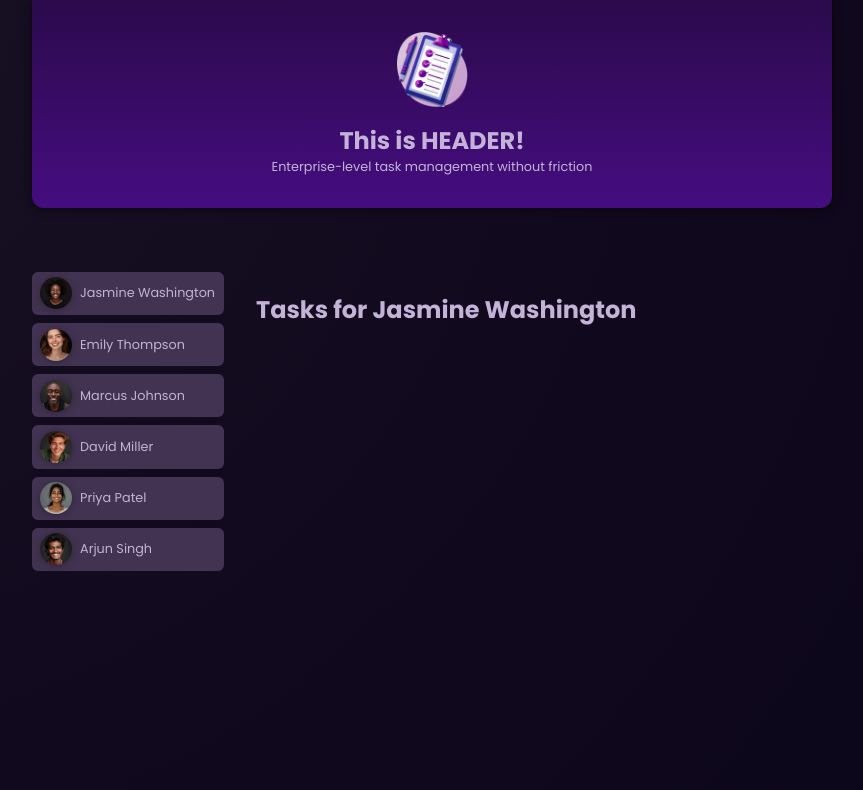
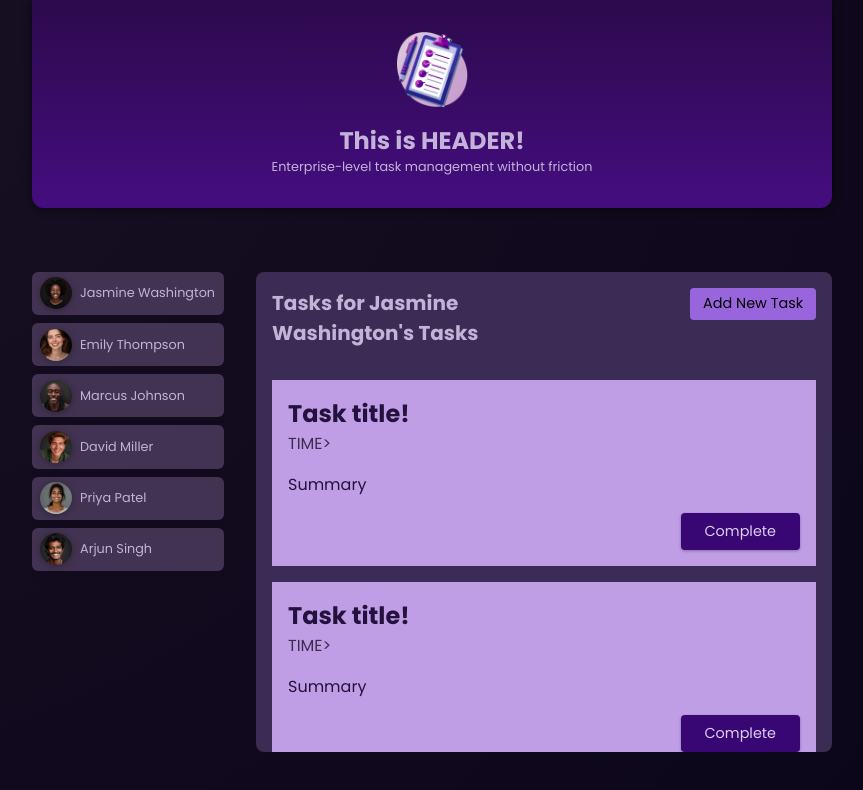
Before and after one commit to ibrahim-bayramov/01-starting-project, an Angular app: page / in a window 1280 px wide. Both pictures are taken after a click on the button "Jasmine Washington". Shown: the top 790 px of the page, without its empty margins (208-1071 px from the left). Built offline with nearby package versions, Linux system fonts and the light colour scheme.

Commit message:
Tasks & Task Component

```diff
--- a/src/app/app.component.html
+++ b/src/app/app.component.html
@@ -8,5 +8,9 @@
             </li>
         }
     </ul>
-    <app-tasks [name]="selectedUser? selectedUser.name : ''"></app-tasks>
+    @if (selectedUser) {
+        <app-tasks [name]="selectedUser.name" />
+    } @else {
+        <p id="fallback">Please select a user</p>
+    }
 </main>
--- /dev/null
+++ b/src/app/tasks/task/task.component.css
@@ -0,0 +1,37 @@
+article {
+  padding: 1rem;
+  color: #25113d;
+  background-color: #bf9ee5;
+}
+
+h2 {
+  margin: 0;
+}
+
+time {
+  color: #3c2c50;
+}
+
+.actions {
+  text-align: right;
+  margin: 0;
+}
+
+.actions button {
+  font: inherit;
+  font-size: 0.9rem;
+  cursor: pointer;
+  background-color: #380774;
+  color: #decdf2;
+  border-radius: 4px;
+  padding: 0.5rem 1.5rem;
+  border: none;
+  box-shadow: 0 1px 3px rgba(0, 0, 0, 0.3);
+  transition: all 0.3s ease;
+}
+
+.actions button:hover,
+.actions button:active {
+  background-color: #4a0774;
+  box-shadow: 0 1px 6px rgba(0, 0, 0, 0.3);
+}
--- /dev/null
+++ b/src/app/tasks/task/task.component.html
@@ -0,0 +1,8 @@
+<article>
+    <h2>Task title!</h2>
+    <time>TIME></time>
+    <p>Summary</p>
+    <p class="actions">
+        <button>Complete</button>
+    </p>
+</article>
--- a/src/app/tasks/tasks.component.css
+++ b/src/app/tasks/tasks.component.css
@@ -0,0 +1,63 @@
+#tasks {
+  padding: 1rem;
+  border-radius: 8px;
+  max-height: 60vh;
+  overflow: auto;
+  background-color: #3a2c54;
+}
+
+header {
+  display: flex;
+  justify-content: space-between;
+  align-items: flex-start;
+  margin-bottom: 2rem;
+  gap: 1rem;
+}
+
+h2 {
+  margin: 0;
+  font-size: 0.9rem;
+  width: 60%;
+  text-wrap: balance;
+}
+
+menu {
+  margin: 0;
+  padding: 0;
+}
+
+menu button {
+  font: inherit;
+  cursor: pointer;
+  background-color: #9965dd;
+  border-radius: 4px;
+  border: none;
+  padding: 0.35rem 0.8rem;
+  font-size: 0.9rem;
+}
+
+menu button:hover,
+menu button:active {
+  background-color: #a565dd
+}
+
+ul {
+  list-style: none;
+  margin: 1rem 0;
+  padding: 0;
+  display: flex;
+  flex-direction: column;
+  gap: 1rem;
+  max-height: 50vh;
+  overflow: auto;
+}
+
+@media (min-width: 768px) {
+  h2 {
+    font-size: 1.25rem;
+  }
+
+  menu {
+    width: auto;
+  }
+}
--- a/src/app/tasks/tasks.component.html
+++ b/src/app/tasks/tasks.component.html
@@ -1 +1,20 @@
-<h2>Tasks for {{ name }}</h2>
+<section id="tasks">
+    <header>
+    <h2>Tasks for {{ name }}'s Tasks</h2>
+    <menu>
+        <button>Add New Task</button>
+    </menu>
+</header>
+
+<ul>
+    <li>
+        <app-task></app-task>
+    </li>
+    <li>
+        <app-task></app-task>
+    </li>
+    <li>
+        <app-task></app-task>
+    </li>
+</ul>
+</section>
--- a/src/app/tasks/tasks.component.ts
+++ b/src/app/tasks/tasks.component.ts
@@ -1,9 +1,10 @@
 import { Component, Input } from '@angular/core';
+import { TaskComponent } from './task/task.component';
 
 @Component({
   selector: 'app-tasks',
   standalone: true,
-  imports: [],
+  imports: [TaskComponent],
   templateUrl: './tasks.component.html',
   styleUrl: './tasks.component.css'
 })
```
Also changed, not shown: src/app/tasks/task/task.component.ts (added, +12 -0 lines).
